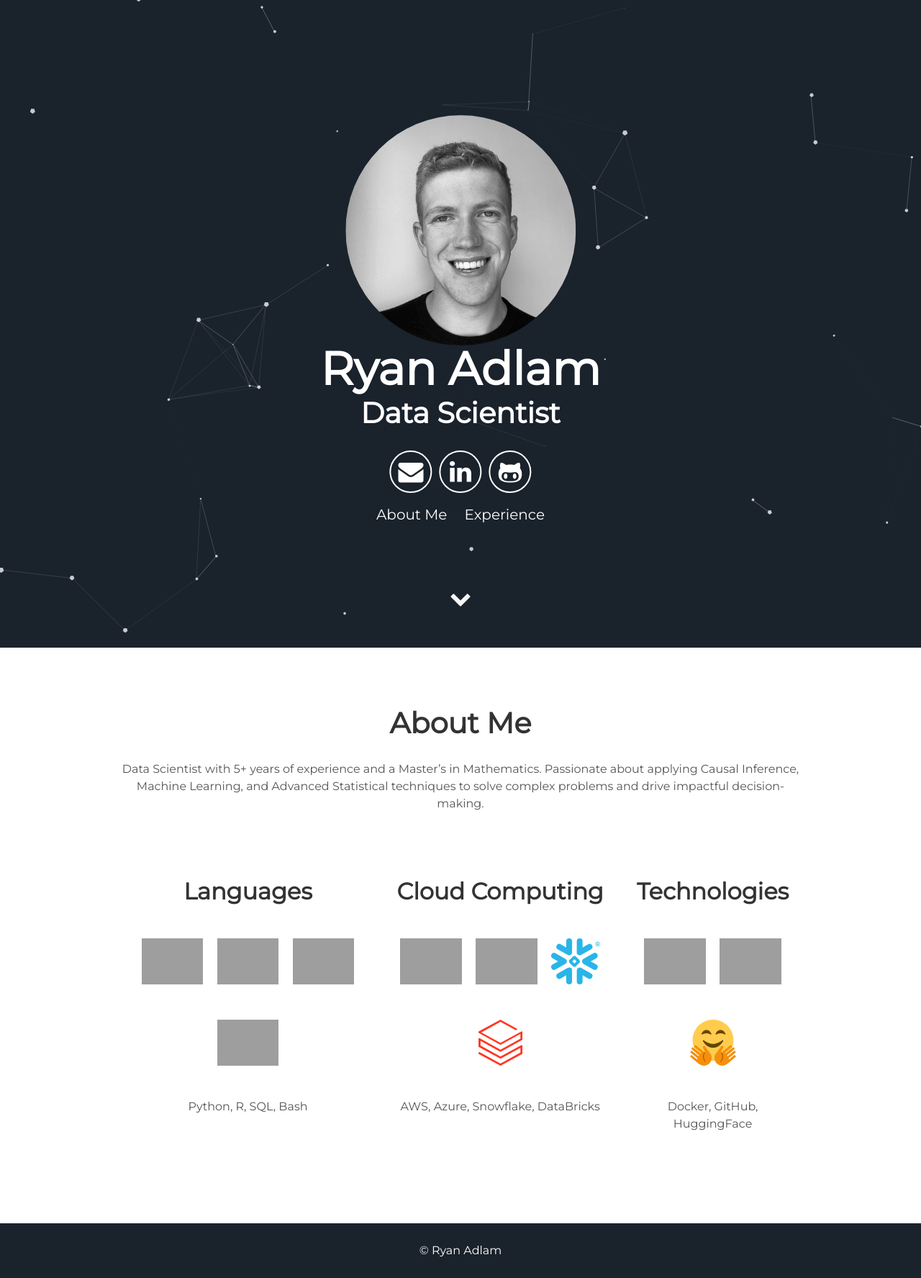
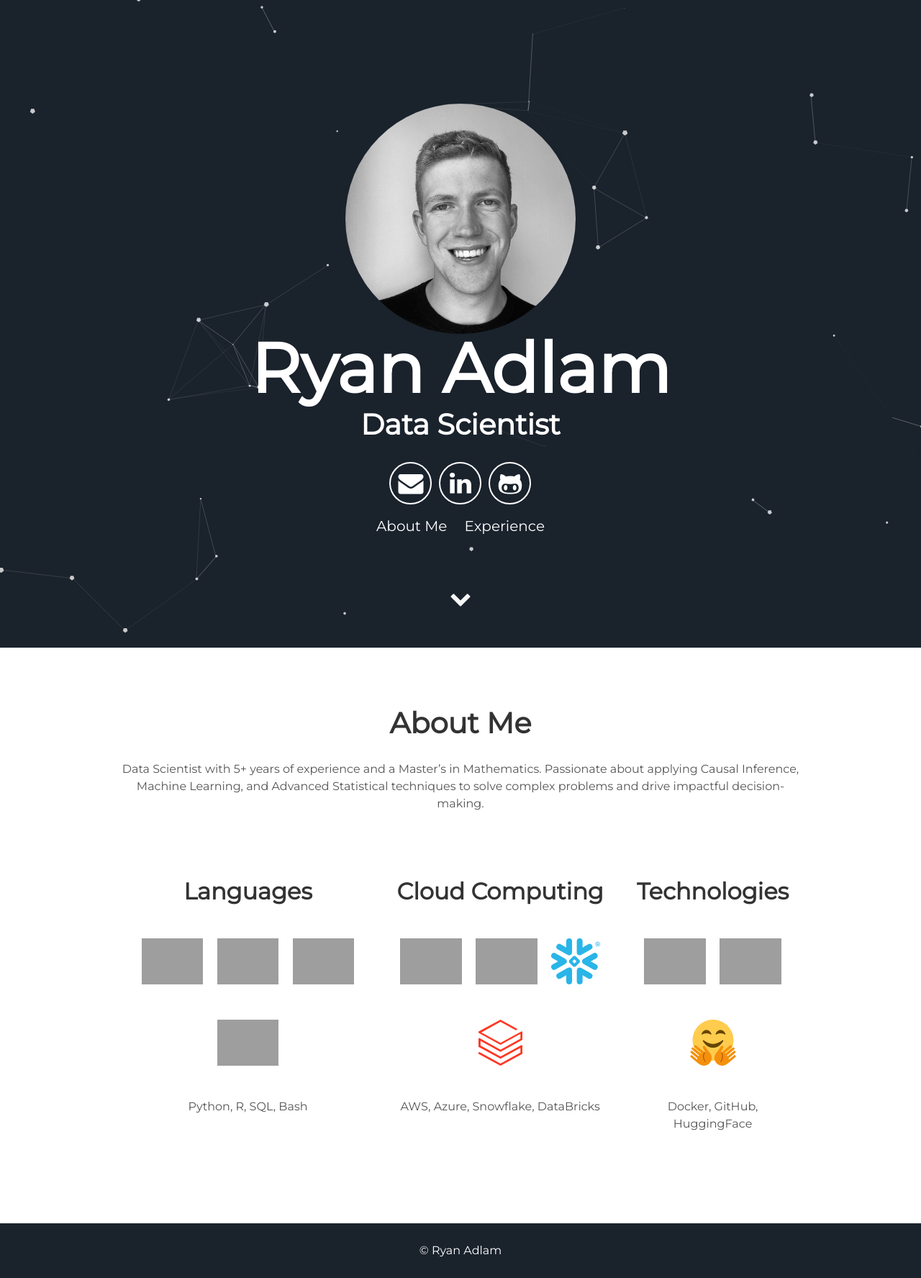
Before and after one commit to ryanadlam/ryanadlam.github.io, a Jekyll site: the page built from index.html, in a window 1280 px wide. Shown: the whole page at 72% size. Built offline with Jekyll 4.4.1, drawn with Linux system fonts in a browser that asks for light colours; grey boxes are pictures that could not be loaded.

Commit message:
Increase name size...

```diff
--- a/_includes/header.html
+++ b/_includes/header.html
@@ -38,6 +38,6 @@
   }
 
   .header h1 .site-title {
-    font-size: 4rem !important; /* Forces the change */
+    font-size: 6rem !important; /* Forces the change */
   }
 </style>
```
